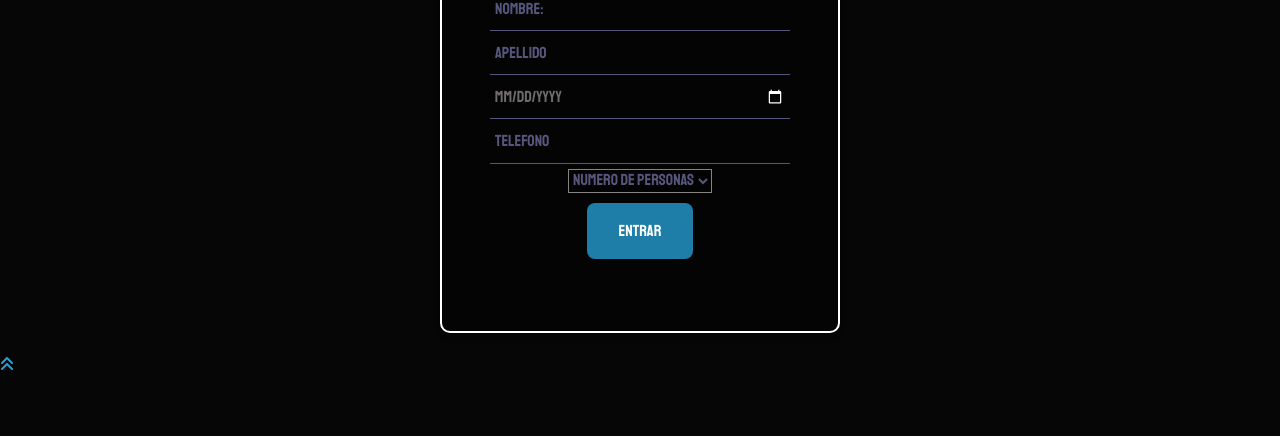
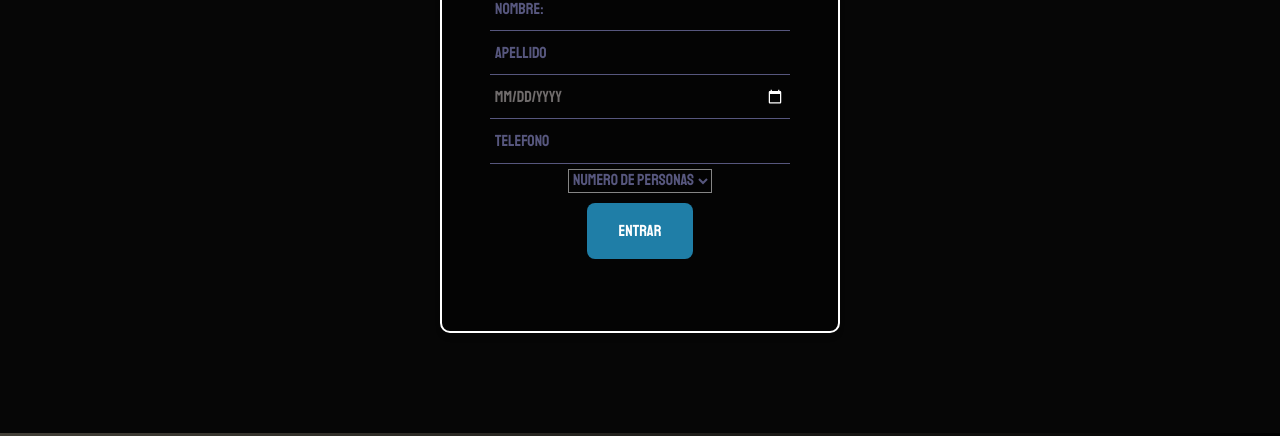
Before and after one commit to Crlziito04/CoderHouseGit, a plain HTML site: page index.html in a window 1280 px wide. Shown: the part 819-1255 px from the top of the page. Drawn offline with nearby package versions, Linux system fonts and the light colour scheme.

Commit message:
Arreglando footer Sass

```diff
--- a/index.html
+++ b/index.html
@@ -140,10 +140,6 @@
   <!--Fin Main-->
 
   <!--Inicio Footer-->
-  <div class="footer__arriba">
-    <a class="icono" href="#arriba"><i class="fa-solid fa-angles-up"></i></a>
-  </div>
-
   <footer class="footer">
     <div class="footer__arriba">
       <a class="icono" href="#arriba"><i class="fa-solid fa-angles-up"></i></a>
```
